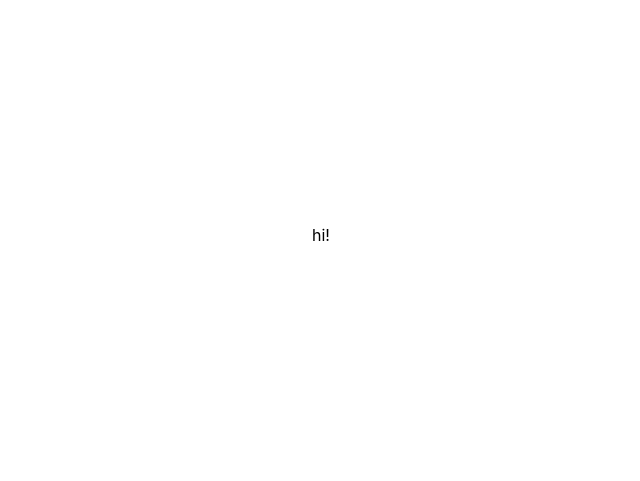
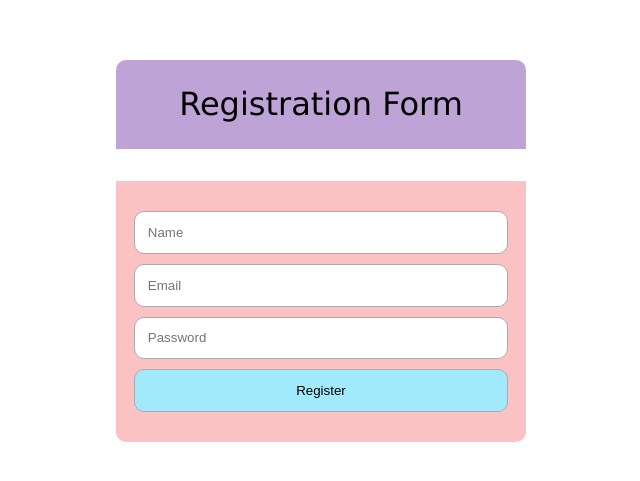
Before and after one commit to AlecLozano/Hackathon2025, a React (Create React App) app in the folder frontend/: page / in a window 1280 px wide. Shown: the part 165-646 px from the top of the page, without its empty margins (319-959 px from the left). Built offline with nearby package versions, Linux system fonts and the light colour scheme.

Commit message:
test msg

```diff
--- a/frontend/src/App.js
+++ b/frontend/src/App.js
@@ -1,12 +1,37 @@
-import logo from './logo.svg';
-import './App.css';
-import { ChakraProvider } from '@chakra-ui/react';
-import Login from './Login.jsx'; // Capitalize Login
+import React, { useState } from "react";
+import { useForm } from "react-hook-form";
+import "./App.css";
+import Login from "./Login"; // Import Login Component
 
 function App() {
-  return (
-    <Login />
-  );
+    const [registered, setRegistered] = useState(false); // State to track registration
+    const { register, handleSubmit, formState: { errors } } = useForm();
+
+    const onSubmit = (data) => {
+        localStorage.setItem(data.email, JSON.stringify(data)); // Store user details
+        console.log("User Registered:", data);
+        setRegistered(true); // Switch to Login page
+
+
+    };
+
+    return (
+        <>
+            {registered ? (
+                <Login />
+            ) : (
+                <>
+                    <p className="title">Registration Form</p>
+                    <form className="App" onSubmit={handleSubmit(onSubmit)}>
+                        <input type="text" {...register("name", { required: true })} placeholder="Name" />
+                        <input type="email" {...register("email", { required: true })} placeholder="Email" />
+                        {errors.email && <span style={{ color: "red" }}>*Email* is mandatory</span>}
+                        <input type="password" {...register("password", { required: true })} placeholder="Password" />
+                        <input type="submit" value="Register" style={{ backgroundColor: "#a1eafb" }} />
+                    </form>
+                </>
+            )}
+        </>
+    );
 }
-
 export default App;
--- a/frontend/src/Login.jsx
+++ /dev/null
@@ -1,27 +0,0 @@
-import React, { useState } from "react";
-import { useForm } from "react-hook-form";
-import "./App.css";
-
-function Login() {
-    const { register, handleSubmit, formState: { errors } } = useForm();
-    const [message, setMessage] = useState(""); // State for login messages
-
-    const onSubmit = (data) => {
-        const userData = JSON.parse(localStorage.getItem(data.email));
-        if (userData) {
-            if (userData.password === data.password) {
-                setMessage(`${userData.name}, you are successfully logged in!`);
-            } else {
-                setMessage("Email or Password is incorrect.");
-            }
-        } else {
-            setMessage("Email or Password is incorrect.");
-        }
-    };
-
-    return (
-        <text>hi!</text>
-    );
-}
-
-export default Login;
```
